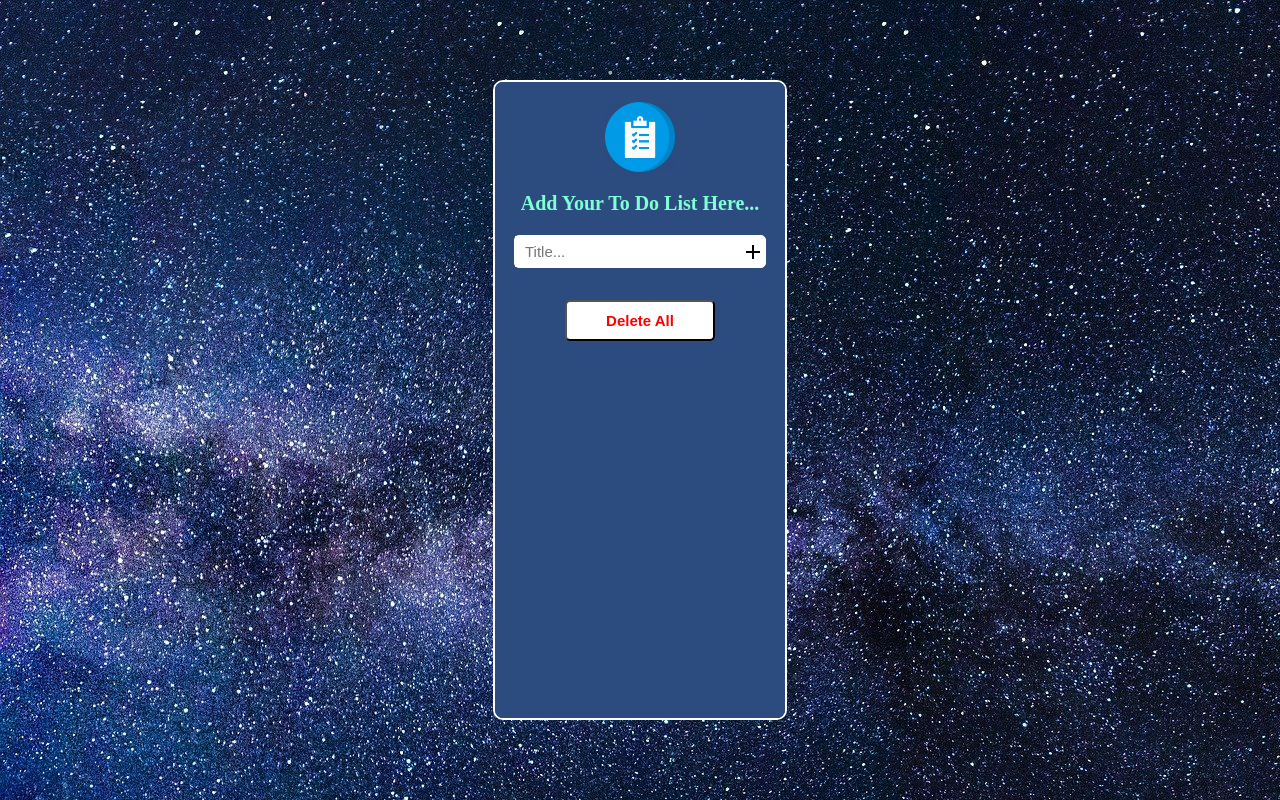
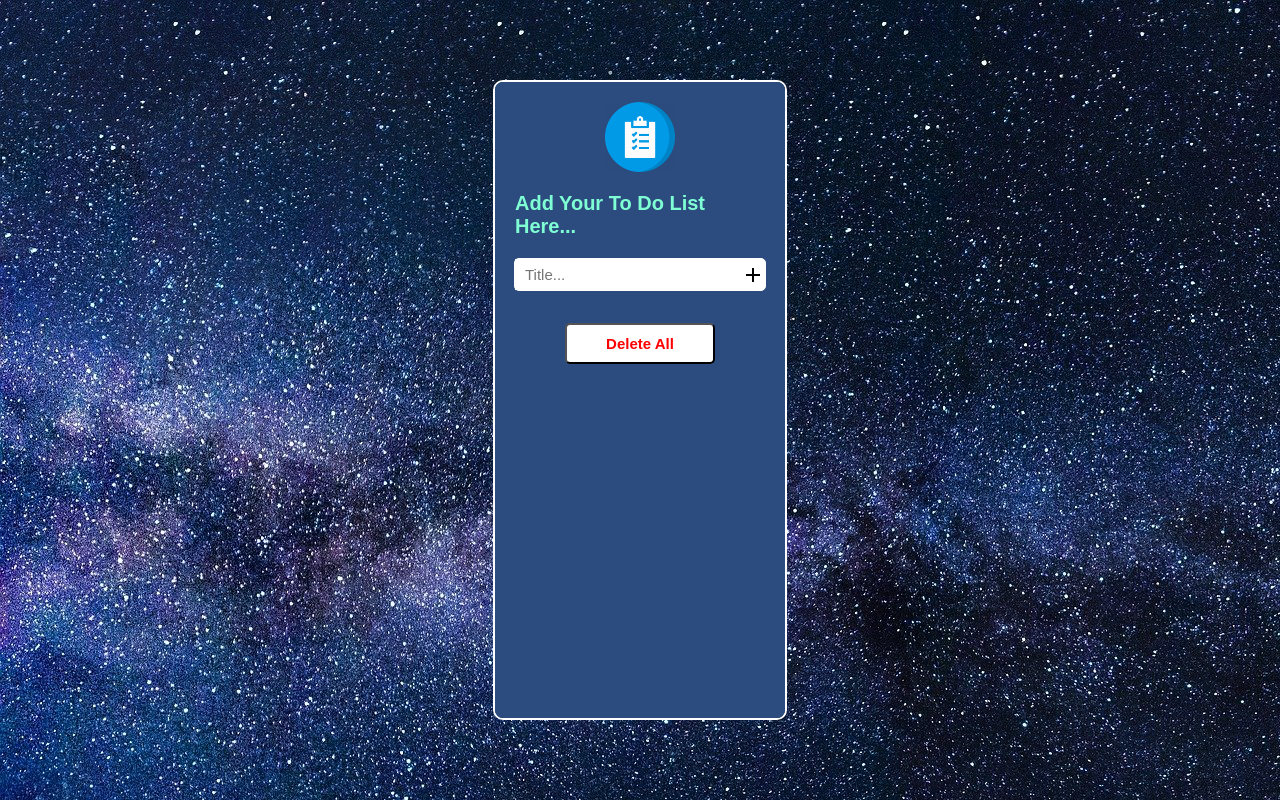
Before and after one commit to iamanandpaul/todo, a React (Create React App) app: page / in a window 1280 px wide. Built offline with nearby package versions, Linux system fonts and the light colour scheme.

Commit message:
overflow test

```diff
--- a/src/index.css
+++ b/src/index.css
@@ -2,3 +2,18 @@
   margin: 0;
   padding: 0;
 }
+
+html {
+  width: 100%;
+  height: 100%;
+  overflow: hidden;
+  position: relative;
+}
+
+body {
+  width: 100%;
+  margin: 0;
+  font-family: sans-serif;
+  height: 100%;
+  overflow: hidden;
+}
```
